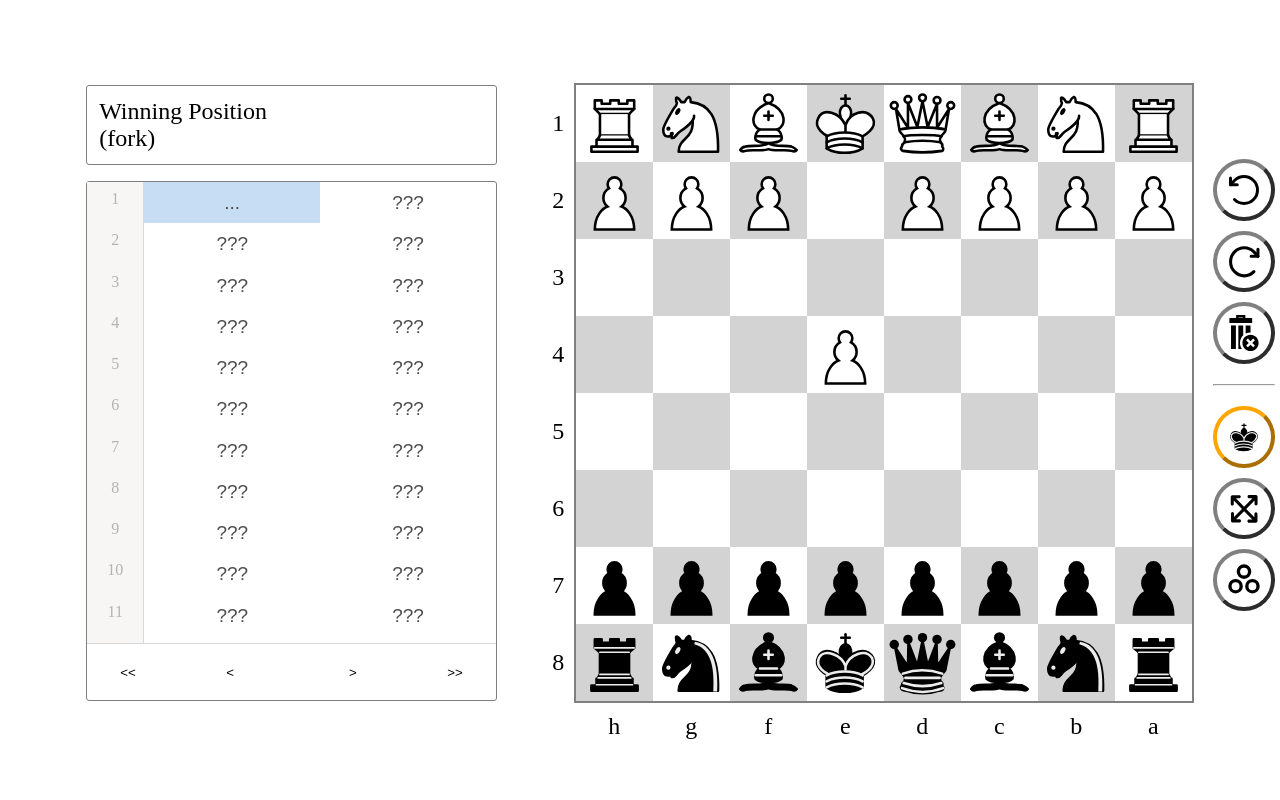
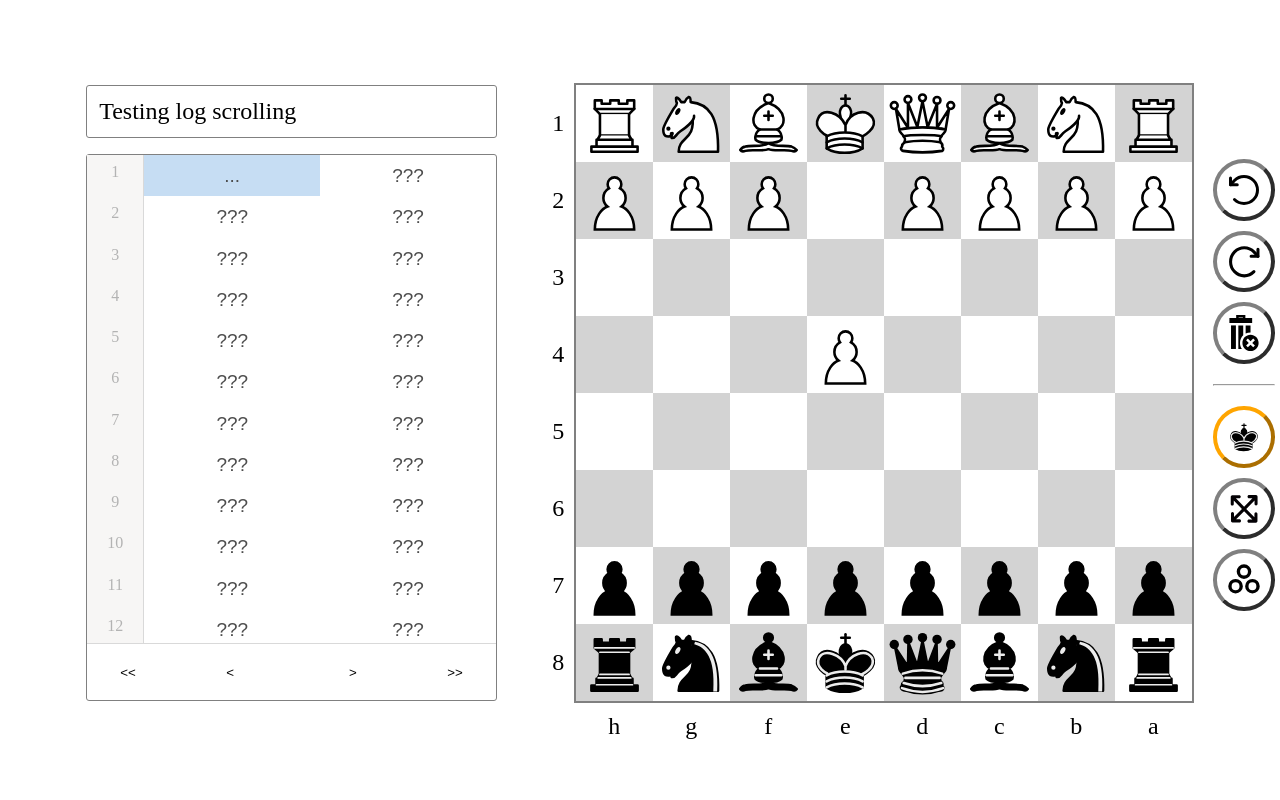
Before and after one commit to eulerphi/eulerphi.github.io, a plain HTML site: page acv/index.html in a window 1280 px wide. Drawn offline with Linux system fonts and the light colour scheme.

Commit message:
Update index.html

```diff
--- a/acv/index.html
+++ b/acv/index.html
@@ -27,7 +27,7 @@
                 // puzzle: "5b2/5k1p/p4p2/1p1p2p1/2pPq1P1/P1P2N1P/1P3QP1/6K1 b - - 2 32<br>Bd6 | Nxg5+ Ke8 Nxe4",
                 // puzzle: "r1bqkb1r/pppp1Qpp/2n2n2/4p3/2B1P3/8/PPPP1PPP/RNB1K1NR b KQkq - 0 1",
                 puzzle: "rnbqkbnr/pppppppp/8/8/4P3/8/PPPP1PPP/RNBQKBNR b KQkq - 0 1\ne5 Bc4 Nf6 Nf3 Nc6 Nc3 Bc5 d3 d6 Nb5 Bg4 h3 Bh5 g4 Bg6 Qd2 Bb4 Qxb4 Nxb4 Na3 O-O Ng5 Nd7 Bxf7+ Kh8 Bb3 Qf6 Nf7+ Kg8 Nh6+ Kh8 Bg8 Rxg8 Nxg8 Kxg8 Nc4 Rf8 h4 Nxc2+ Kd1 Nxa1 Ne3 Qf3+ Kd2 Qxh1 Nc2 Nxc2 Kxc2 Qxh4 Be3 Qxg4 Bd2 Rxf2 b3 Qg2 Kc3 Rxd2 Kb4 Rxa2 Kb5 Rb2 Kc4 Qc2+ Kb4 Qxd3 Ka3 Rxb3+ Ka4 Qa6+ Kxb3 d5 Kc3 dxe4 Kb4 Qc6 Kb3 e3 Kb2 e2 Kb3 e1=Q Ka3 Qb1",
-                prompt: "Winning Position \\n(fork)",
+                prompt: "Testing log scrolling",
                 showAnswer: true
             }
         });
```
